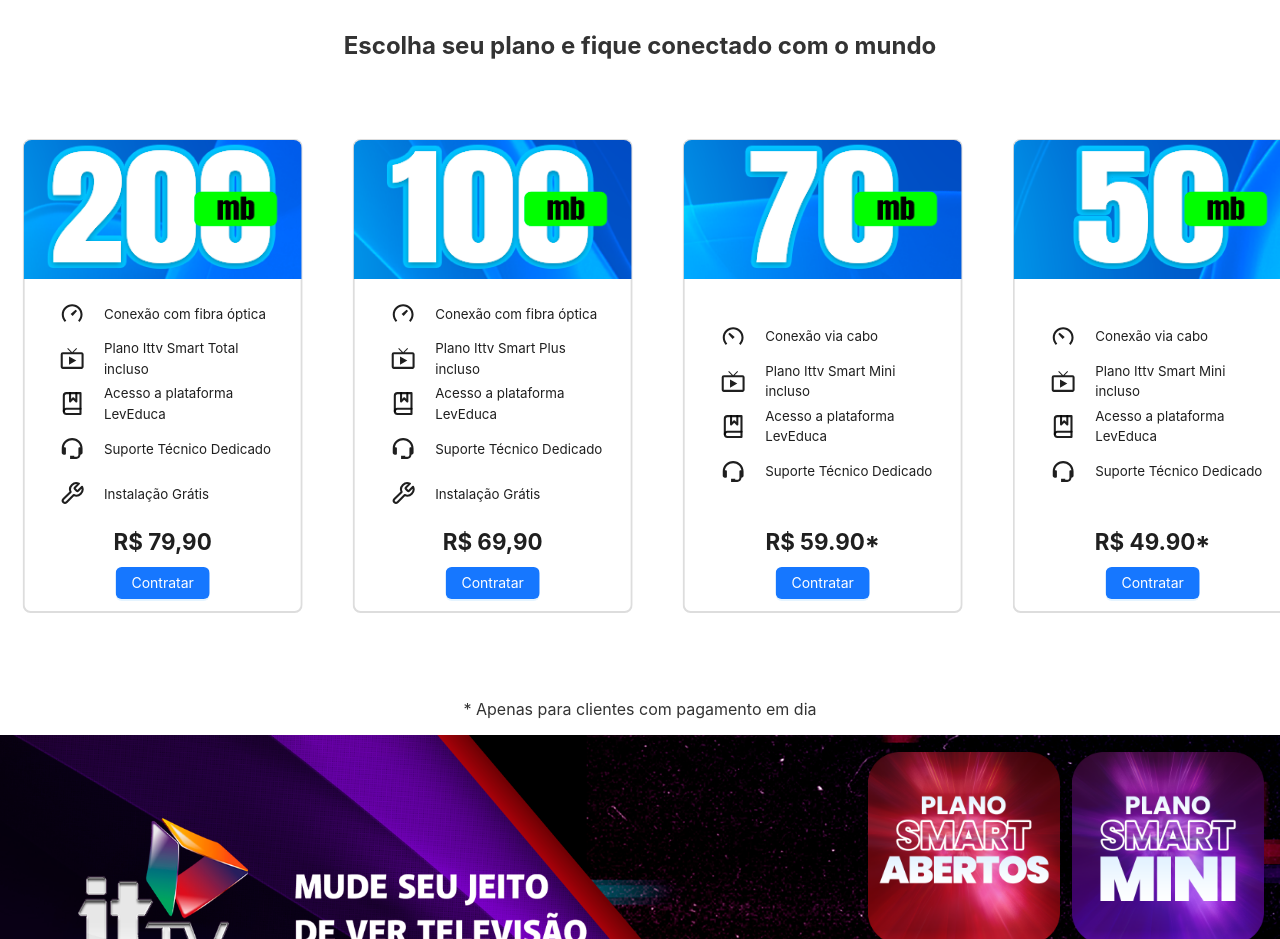
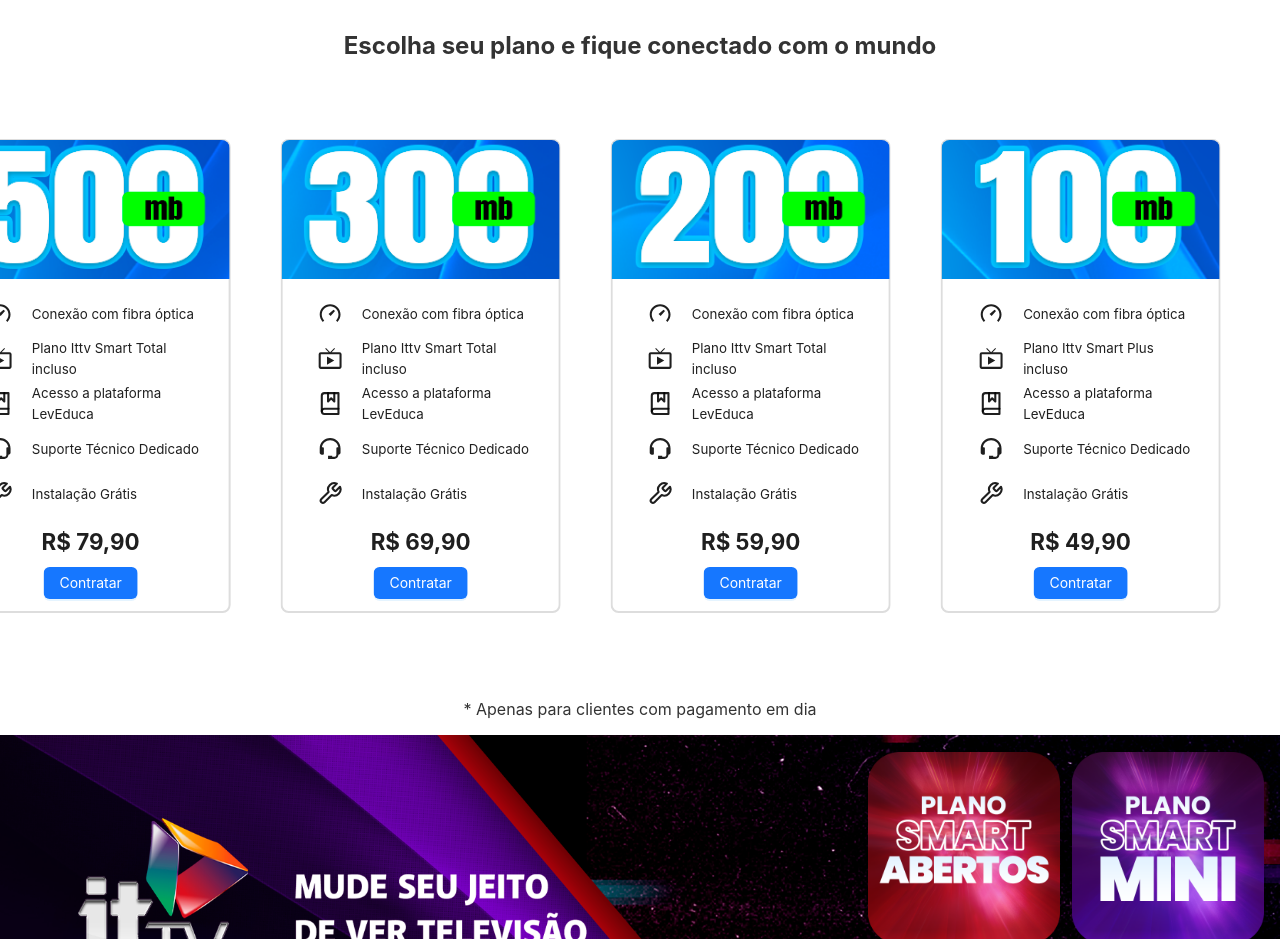
Before and after one commit to OverlinkSolutions/s2net.landingpage, a React (Create React App) app: page / in a window 1280 px wide. Shown: the part 1140-2079 px from the top of the page. Built offline with nearby package versions, Linux system fonts and the light colour scheme; a web font is replaced by a local one.

Commit message:
atualizar valores e planos

```diff
--- a/src/pages/home/sections/ChoosePlan/index.tsx
+++ b/src/pages/home/sections/ChoosePlan/index.tsx
@@ -11,12 +11,10 @@
 import NewCard from "../../../../components/NewCard";
 import Typography from "../../../../components/Typography";
 
-import trintamb from "../../../../assets/images/30mb.png";
-import cinquentamb from "../../../../assets/images/50mb.png";
-import setentamb from "../../../../assets/images/70mb.png";
 import cemmb from "../../../../assets/images/100mb.png";
 import duzentosmb from "../../../../assets/images/200mb.png";
 import trezentosmb from "../../../../assets/images/300mb.png";
+import quinhentosmb from "../../../../assets/images/500mb.png";
 import { Swiper, SwiperSlide } from "swiper/react";
 import { A11y, Autoplay, Pagination } from "swiper/modules";
 import useWindowDimensions from "../../../../utils/resizeWindow";
@@ -79,9 +77,49 @@
         >
           <SwiperSlide className={plans.cardItem}>
             <NewCard
+              title="500mb"
+              image={quinhentosmb}
+              price={79.9}
+              link="https://wa.me/557908000004181?text=Olá, Vim pelo site da S2Net e gostaria de contratar o plano de 500MB"
+              btnName="Contratar"
+              content={
+                <div>
+                  <div>
+                    {generateAdvantages(
+                     <RiSpeedUpFill size={iconSize}/>,
+                      "Conexão com fibra óptica",
+                      "10pt"
+                    )}
+                    {generateAdvantages(
+                      <MdLiveTv size={iconSize} />,
+                      "Plano Ittv Smart Total incluso",
+                      "10pt"
+                    )}
+                    {generateAdvantages(
+                      <LuBookMarked size={iconSize} />,
+                      "Acesso a plataforma LevEduca",
+                      "10pt"
+                    )}
+                    {generateAdvantages(
+                      <BiSupport size={iconSize} />,
+                      "Suporte Técnico Dedicado",
+                      "10pt"
+                    )}
+                    {generateAdvantages(
+                      <FiTool size={iconSize} />,
+                      "Instalação Grátis",
+                      "10pt"
+                    )}
+                  </div>
+                </div>
+              }
+            />
+          </SwiperSlide>
+          <SwiperSlide className={plans.cardItem}>
+            <NewCard
               title="300MB"
               image={trezentosmb}
-              price={89.9}
+              price={69.9}
               link="https://wa.me/557908000004181?text=Olá, Vim pelo site da S2Net e gostaria de contratar o plano de 300MB"
               btnName="Contratar"
               content={
@@ -121,7 +159,7 @@
             <NewCard
               title="200MB"
               image={duzentosmb}
-              price={79.9}
+              price={59.9}
               link="https://wa.me/557908000004181?text=Olá, Vim pelo site da S2Net e gostaria de contratar o plano de 200MB"
               btnName="Contratar"
               content={
@@ -161,7 +199,7 @@
             <NewCard
               title="100MB"
               image={cemmb}
-              price={69.9}
+              price={49.9}
               link="https://wa.me/557908000004181?text=Olá, Vim pelo site da S2Net e gostaria de contratar o plano de 100MB"
               btnName="Contratar"
               content={
@@ -197,114 +235,6 @@
               }
             />
           </SwiperSlide>
-          <SwiperSlide className={plans.cardItem}>
-            <NewCard
-              title="70MB"
-              image={setentamb}
-              description="Contrate agora por apenas*"
-              price={"R$ 59.90*"}
-              link="https://wa.me/557908000004181?text=Olá, Vim pelo site da S2Net e gostaria de contratar o plano de 70MB"
-              btnName="Contratar"
-              content={
-                <div className={plans.description}>
-                  <div>
-                    {generateAdvantages(
-                      <RiSpeedUpFill size={iconSize} style={{transform: "scaleX(-1)"}}/>,
-                      "Conexão via cabo",
-                      "10pt"
-                    )}
-                    {generateAdvantages(
-                      <MdLiveTv size={iconSize} />,
-                      "Plano Ittv Smart Mini incluso",
-                      "10pt"
-                    )}
-                    {generateAdvantages(
-                      <LuBookMarked size={iconSize} />,
-                      "Acesso a plataforma LevEduca",
-                      "10pt"
-                    )}
-                    {generateAdvantages(
-                      <BiSupport size={iconSize} />,
-                      "Suporte Técnico Dedicado",
-                      "10pt"
-                    )}
-                  </div>
-                </div>
-              }
-            />
-          </SwiperSlide>
-          <SwiperSlide className={plans.cardItem}>
-            <NewCard
-              title="50MB"
-              image={cinquentamb}
-              description="Contrate agora por apenas*"
-              price={"R$ 49.90*"}
-              link="https://wa.me/557908000004181?text=Olá, Vim pelo site da S2Net e gostaria de contratar o plano de 50MB"
-              btnName="Contratar"
-              content={
-                <div className={plans.description}>
-                  <div>
-                    {generateAdvantages(
-                      <RiSpeedUpFill size={iconSize} style={{transform: "scaleX(-1)"}}/>,
-                      "Conexão via cabo",
-                      "10pt"
-                    )}
-                    {generateAdvantages(
-                      <MdLiveTv size={iconSize} />,
-                      "Plano Ittv Smart Mini incluso",
-                      "10pt"
-                    )}
-                    {generateAdvantages(
-                      <LuBookMarked size={iconSize} />,
-                      "Acesso a plataforma LevEduca",
-                      "10pt"
-                    )}
-                    {generateAdvantages(
-                      <BiSupport size={iconSize} />,
-                      "Suporte Técnico Dedicado",
-                      "10pt"
-                    )}
-                  </div>
-                </div>
-              }
-            />
-          </SwiperSlide>
-          <SwiperSlide className={plans.cardItem}>
-            <NewCard
-              title="30 MB"
-              image={trintamb}
-              description="Contrate agora por apenas*"
-              price={"R$ 39.90*"}
-              link="https://wa.me/557908000004181?text=Olá, Vim pelo site da S2Net e gostaria de contratar o plano de 30MB"
-              btnName="Contratar"
-              content={
-                <div className={plans.description}>
-                  <div>
-                    {generateAdvantages(
-                      <RiSpeedUpFill size={iconSize} style={{transform: "scaleX(-1)"}}/>,
-                      "Conexão via cabo",
-                      "10pt"
-                    )}
-                    {generateAdvantages(
-                      <MdLiveTv size={iconSize} />,
-                      "Plano Ittv Smart Abertos incluso",
-                      "10pt"
-                    )}
-                    {generateAdvantages(
-                      <LuBookMarked size={iconSize} />,
-                      "Acesso a plataforma LevEduca",
-                      "10pt"
-                    )}
-                    {generateAdvantages(
-                      <GiReceiveMoney size={iconSize} />,
-                      "Ótimo Custo-Benefício",
-                      "10pt"
-                    )}
-                  </div>
-                </div>
-              }
-            />
-          </SwiperSlide>
         </Swiper>
       </div>
       <div id={plans.cards} className="container row">
```
Also changed, not shown: src/assets/images/500mb.png (added), 13 other files (tests, documents, lock files or other folders).
